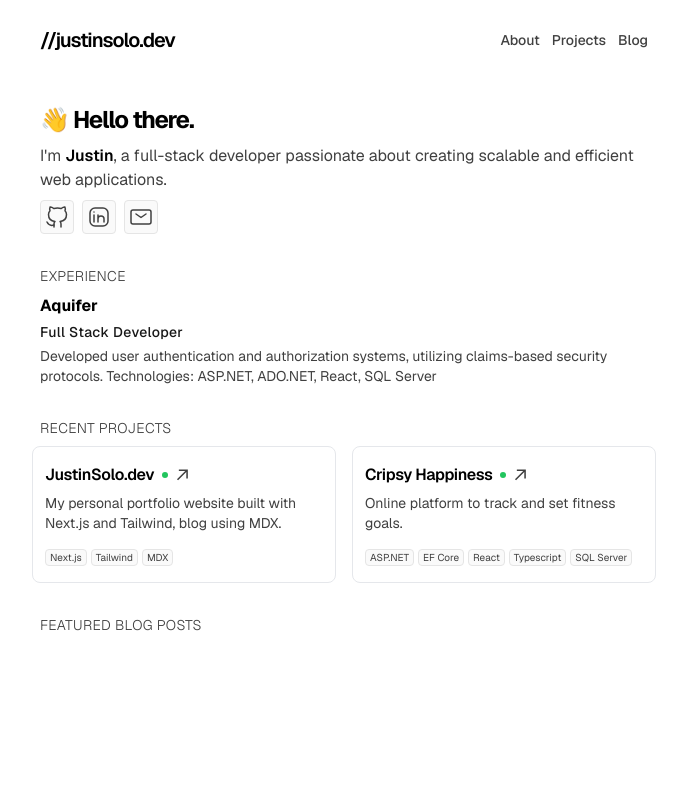
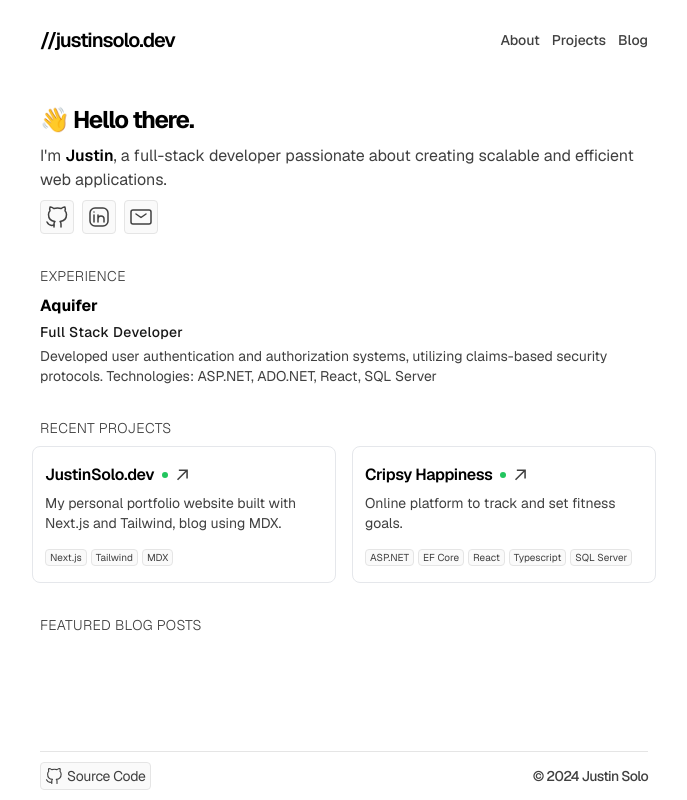
Before and after one commit to justinpaulosolo/justinsolo.dev, a Next.js app: page / in a window 1280 px wide. Shown: the whole page, without its empty margins (296-983 px from the left). Built offline with nearby package versions, Linux system fonts and the light colour scheme.

Commit message:
Add footer component

```diff
--- /dev/null
+++ b/app/components/footer.tsx
@@ -0,0 +1,63 @@
+import Link from "next/link";
+import Badge from "./badge";
+
+export default function Footer() {
+  return (
+    <footer>
+      <div className="container">
+        <div className="flex h-10 items-center justify-between border-t border-t-neutral-200 py-6 dark:border-t-neutral-400">
+          <a
+            className="inline-flex items-center gap-1 rounded border border-neutral-200 bg-neutral-50 p-1 text-sm leading-4 tracking-tight text-neutral-700 no-underline transition-colors hover:bg-neutral-100 hover:text-black dark:border-neutral-700 dark:bg-neutral-800 dark:text-neutral-300"
+            target="_blank"
+            href="https://github.com/justinpaulosolo/justinsolo.dev"
+          >
+            <svg
+              xmlns="http://www.w3.org/2000/svg"
+              width="18"
+              height="18"
+              fill="none"
+              className="stroke-neutral-700 hover:stroke-black dark:stroke-neutral-300"
+              stroke-width="1.5"
+              viewBox="0 0 24 24"
+            >
+              <path
+                stroke-linecap="round"
+                stroke-linejoin="round"
+                d="M16 22.0268v-2.87c.0375-.4768-.0269-.9562-.189-1.4062-.1621-.45-.4181-.8604-.751-1.2038 3.14-.35 6.44-1.54 6.44-7.00001-.0003-1.39617-.5373-2.7388-1.5-3.75.4558-1.22149.4236-2.57165-.09-3.77 0 0-1.18-.35-3.91 1.48-2.292-.62118-4.708-.62118-7.00001 0-2.73-1.83-3.91-1.48-3.91-1.48-.51363 1.19835-.54586 2.54851-.09 3.77-.96988 1.0187-1.50748 2.37347-1.5 3.78 0 5.42001 3.29999 6.61001 6.43999 7.00001-.329.34-.58273.7454-.74469 1.1899-.16195.4445-.2285.9182-.1953 1.3901v2.87"
+              />
+              <path
+                stroke-linecap="round"
+                stroke-linejoin="round"
+                d="M9 20.0267c-3 .9732-5.5 0-7-3"
+              />
+            </svg>
+            Source Code
+          </a>
+          {/* <div className="flex items-center space-x-4">
+            <Link
+              href="/about"
+              className="text-sm tracking-tighter text-neutral-500 dark:text-neutral-300"
+            >
+              About
+            </Link>
+            <Link
+              href="/projects"
+              className="text-sm tracking-tighter text-neutral-500 dark:text-neutral-300"
+            >
+              Projects
+            </Link>
+            <Link
+              href="/blog"
+              className="text-sm tracking-tighter text-neutral-500 dark:text-neutral-300"
+            >
+              Blog
+            </Link>
+          </div> */}
+          <h3 className="text-sm font-medium tracking-tighter text-neutral-700 dark:text-neutral-200">
+            © 2024 Justin Solo
+          </h3>
+        </div>
+      </div>
+    </footer>
+  );
+}
--- a/app/layout.tsx
+++ b/app/layout.tsx
@@ -5,6 +5,7 @@ import "./globals.css";
 import { ThemeProvider } from "./components/theme-provider";
 import MainNav from "./components/main-nav";
 import { cn } from "@/lib/utils";
+import Footer from "./components/footer";
 
 export const metadata: Metadata = {
   title: "Create Next App",
@@ -21,7 +22,7 @@ export default function RootLayout({
       <head />
       <body
         className={cn(
-          "min-h-screen bg-white font-sans text-neutral-700 antialiased dark:bg-[#111010] dark:text-neutral-200",
+          "bg-white font-sans text-neutral-700 antialiased dark:bg-[#111010] dark:text-neutral-200",
           GeistSans.variable,
           GeistMono.variable
         )}
@@ -30,6 +31,7 @@ export default function RootLayout({
           <div className="flex min-h-screen flex-col">
             <MainNav />
             <main className="flex-1">{children}</main>
+            <Footer />
           </div>
         </ThemeProvider>
       </body>
--- a/app/page.tsx
+++ b/app/page.tsx
@@ -1,4 +1,3 @@
-import Image from "next/image";
 import Badge from "./components/badge";
 import { ProjectCard } from "./components/project-card";
 
```
